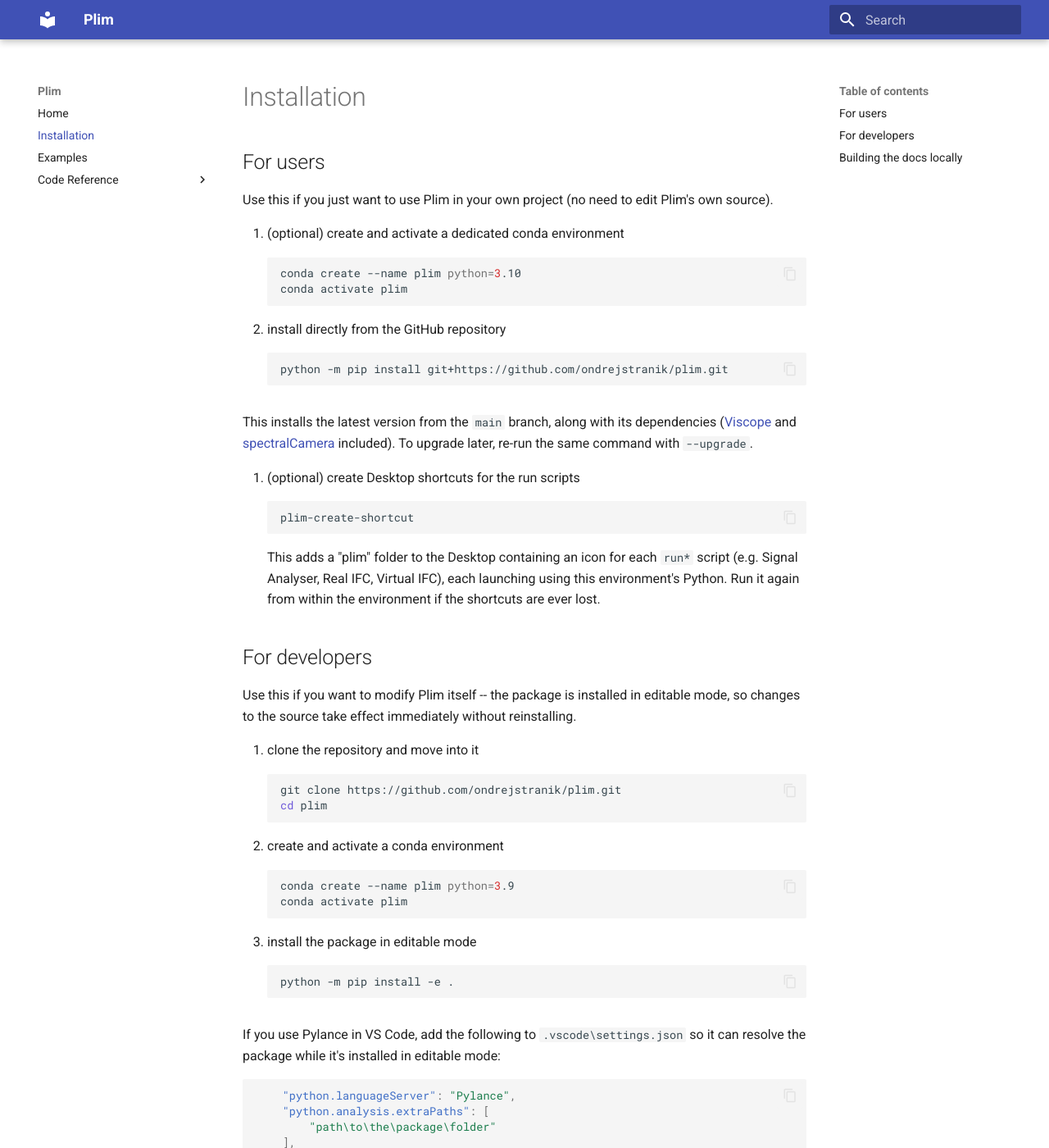
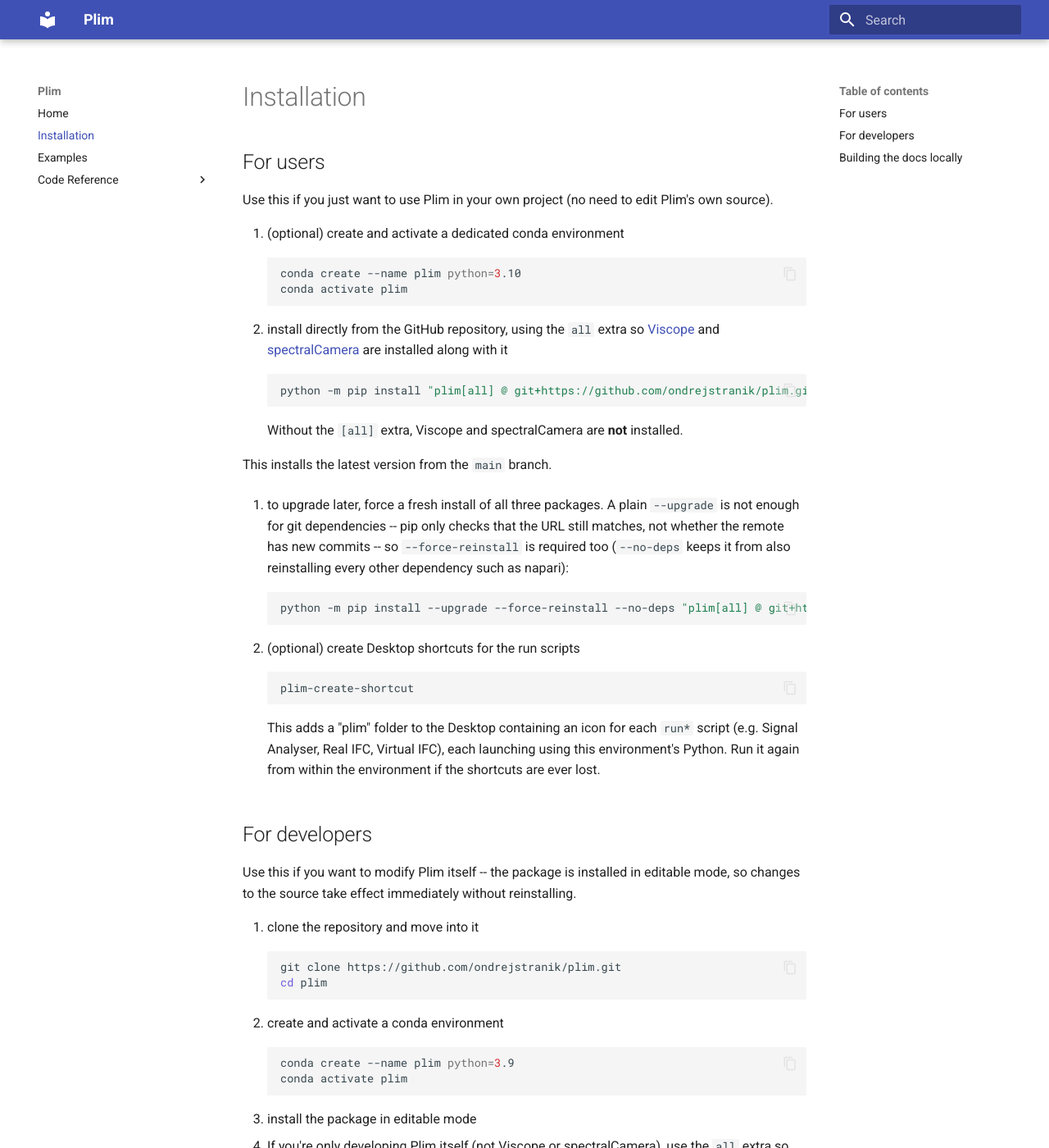
Before and after one commit to ondrejstranik/plim, an MkDocs documentation site: the page built from docs/installation.md, in a window 1280 px wide and 1400 px high. Shown: the whole window at 82% size. Built offline with MkDocs 1.6.1 and Material for MkDocs 9.7.7, drawn with Linux system fonts in a browser that asks for light colours; some of the changed text lies outside the part shown.

Commit message:
improved installation with [all] and for developers

````diff
--- a/docs/installation.md
+++ b/docs/installation.md
@@ -10,17 +10,27 @@
    conda create --name plim python=3.10
    conda activate plim
    ```
-1. install directly from the GitHub repository
+1. install directly from the GitHub repository, using the `all` extra so
+   [Viscope](https://ondrejstranik.github.io/viscope/) and
+   [spectralCamera](https://github.com/ondrejstranik/spectralCamera) are
+   installed along with it
    ```bash
-   python -m pip install git+https://github.com/ondrejstranik/plim.git
+   python -m pip install "plim[all] @ git+https://github.com/ondrejstranik/plim.git"
+   ```
+   Without the `[all]` extra, Viscope and spectralCamera are **not** installed.
+
+This installs the latest version from the `main` branch.
+
+2. to upgrade later, force a fresh install of all three packages. A plain
+   `--upgrade` is not enough for git dependencies -- pip only checks that the
+   URL still matches, not whether the remote has new commits -- so
+   `--force-reinstall` is required too (`--no-deps` keeps it from also
+   reinstalling every other dependency such as napari):
+   ```bash
+   python -m pip install --upgrade --force-reinstall --no-deps "plim[all] @ git+https://github.com/ondrejstranik/plim.git" "viscope @ git+https://github.com/ondrejstranik/viscope.git" "spectralCamera @ git+https://github.com/ondrejstranik/spectralCamera.git"
    ```
 
-This installs the latest version from the `main` branch, along with its
-dependencies ([Viscope](https://ondrejstranik.github.io/viscope/) and
-[spectralCamera](https://github.com/ondrejstranik/spectralCamera) included).
-To upgrade later, re-run the same command with `--upgrade`.
-
-2. (optional) create Desktop shortcuts for the run scripts
+3. (optional) create Desktop shortcuts for the run scripts
    ```bash
    plim-create-shortcut
    ```
@@ -46,9 +56,22 @@
    conda activate plim
    ```
 2. install the package in editable mode
-   ```bash
-   python -m pip install -e .
-   ```
+
+   - If you're only developing Plim itself (not Viscope or spectralCamera),
+     use the `all` extra so they get installed for you from GitHub:
+     ```bash
+     python -m pip install -e ".[all]"
+     ```
+   - If you're also a developer of Viscope and/or spectralCamera and already
+     have them installed locally (e.g. in editable mode from their own
+     repos), leave out the extra so pip doesn't touch them:
+     ```bash
+     python -m pip install -e .
+     ```
+     See [Viscope's installation guide](https://ondrejstranik.github.io/viscope/installation/)
+     and [spectralCamera's repository](https://github.com/ondrejstranik/spectralCamera)
+     for how to install those in editable mode, so that changes to those
+     packages take effect immediately too, the same way they do for Plim.
 
 If you use Pylance in VS Code, add the following to `.vscode\settings.json`
 so it can resolve the package while it's installed in editable mode:
--- a/pyproject.toml
+++ b/pyproject.toml
@@ -6,8 +6,6 @@
 name="plim"
 version="0.0.1"
 dependencies = [
-        'viscope @ git+https://github.com/ondrejstranik/viscope.git',
-        'spectralCamera @ git+https://github.com/ondrejstranik/spectralCamera.git',
         'numpy<2',
         'scipy',
         'scikit-image',
@@ -52,6 +50,10 @@
         'mkdocs-material',
         'mkdocstrings[python]',
         ]
+all = [
+        'viscope @ git+https://github.com/ondrejstranik/viscope.git',
+        'spectralCamera @ git+https://github.com/ondrejstranik/spectralCamera.git',
+        ]
 
 [project.urls]
 Repository = "https://github.com/ondrejstranik/plim"
````
